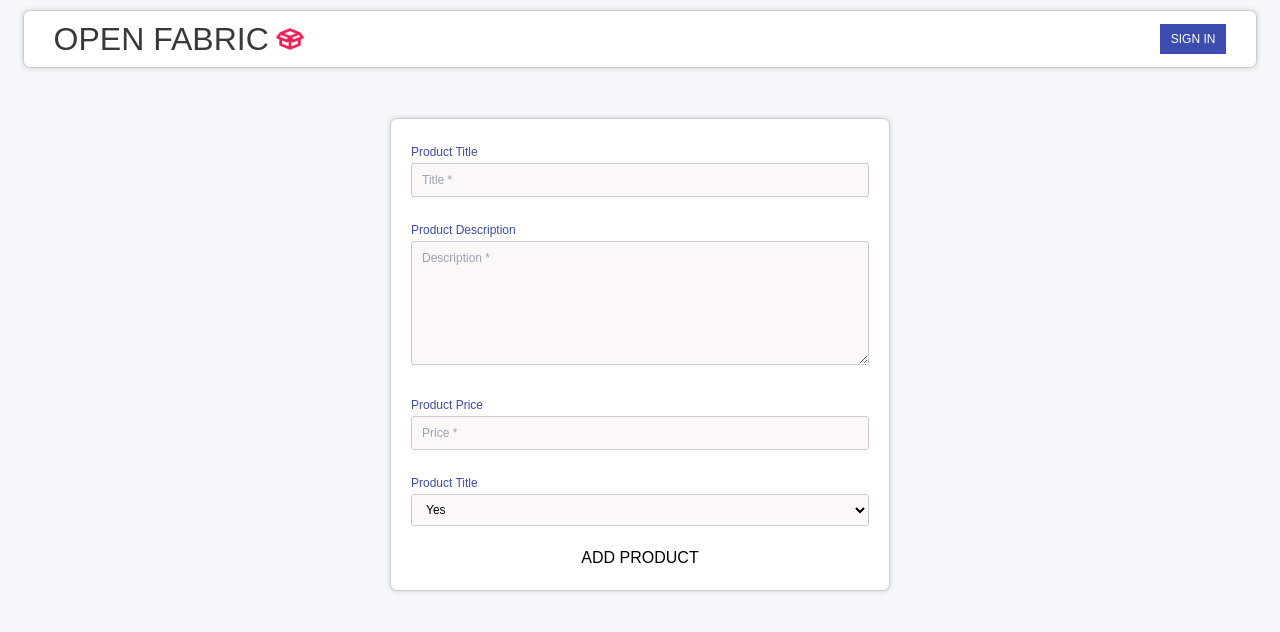
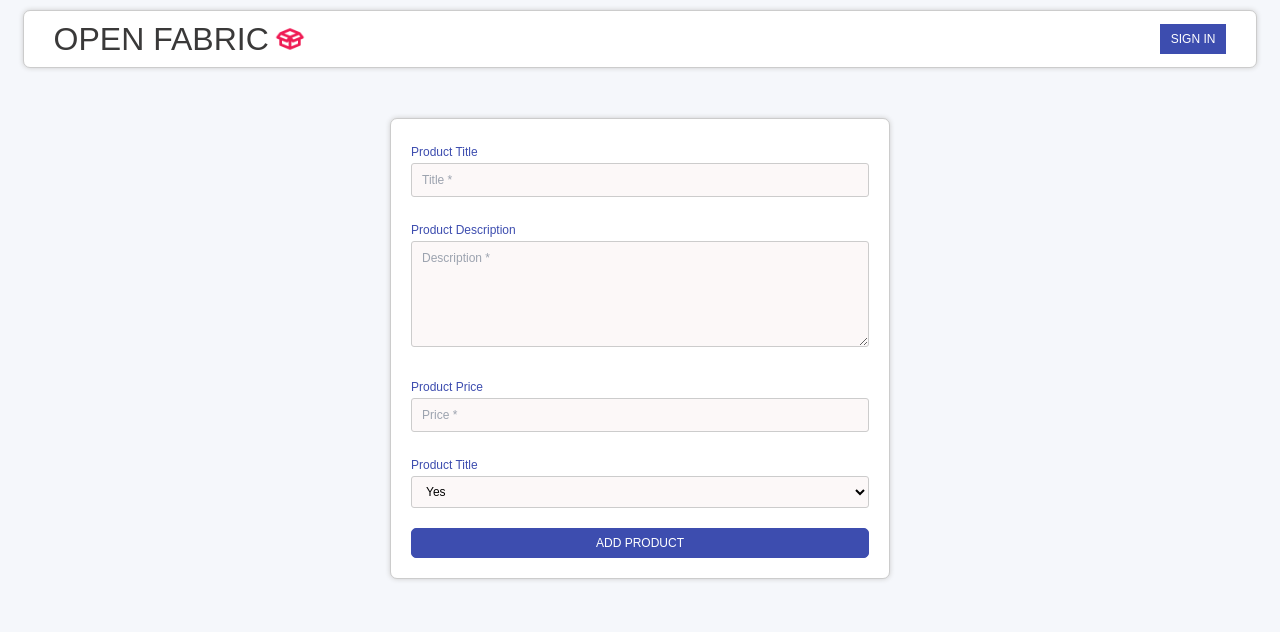
Before and after one commit to Tobbs101/fe-open-fabric, an Angular app in the folder client/: page /add-product in a window 1280 px wide. Shown: the top 632 px of the page. Built offline with nearby package versions, Linux system fonts and the light colour scheme.

Commit message:
Update Add product

```diff
--- a/client/src/app/add-product/add-product.component.css
+++ b/client/src/app/add-product/add-product.component.css
@@ -25,6 +25,16 @@ label {
     font-size:12px;
 }
 
+form button {
+    background-color:var(--primary-color);
+    font-size: 12px;
+    border: 1px solid var(--primary-color);
+    border-radius: 5px;
+    padding: 5px 0;
+    color:#fff;
+    width: 100%;
+}
+
 form input,select,textarea {
     border: 1px solid #ccc;
     width: 100%;
@@ -37,7 +47,7 @@ form input,select,textarea {
     background-color: #fcf8f8;
 }
 
-form input:focus,select:focus {
+form input:focus,select:focus,textarea:focus {
     border: 1px solid var(--primary-color);
     padding: 7px 14px;
     background-color: #fff;
--- a/client/src/app/add-product/add-product.component.html
+++ b/client/src/app/add-product/add-product.component.html
@@ -6,7 +6,7 @@
         </div>
         <div>
             <label>Product Description</label>
-            <textarea id="description"  rows="6" placeholder="Description *"></textarea>
+            <textarea id="description"  rows="5" placeholder="Description *"></textarea>
         </div>
         <div>
             <label>Product Price</label>
```
